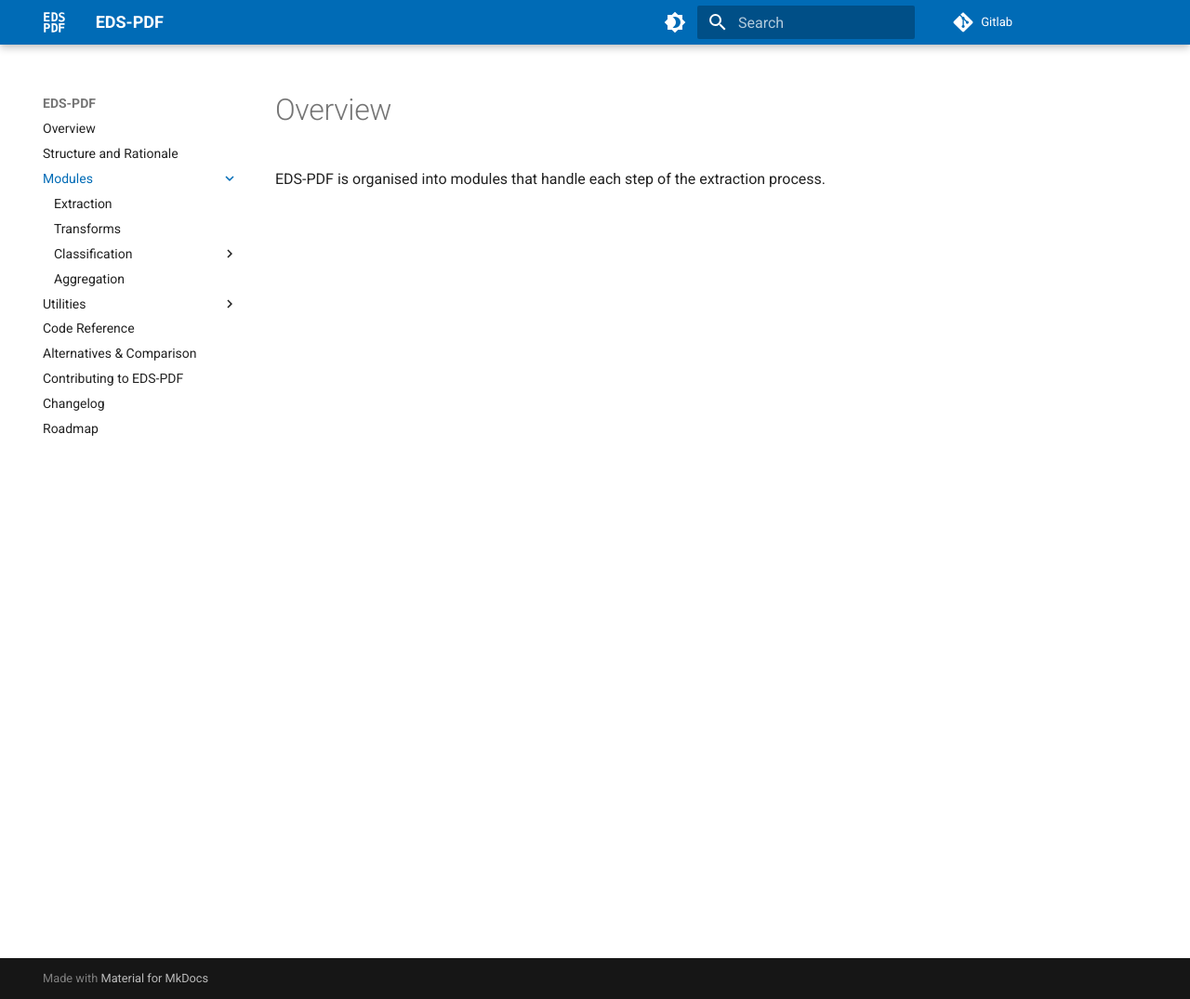
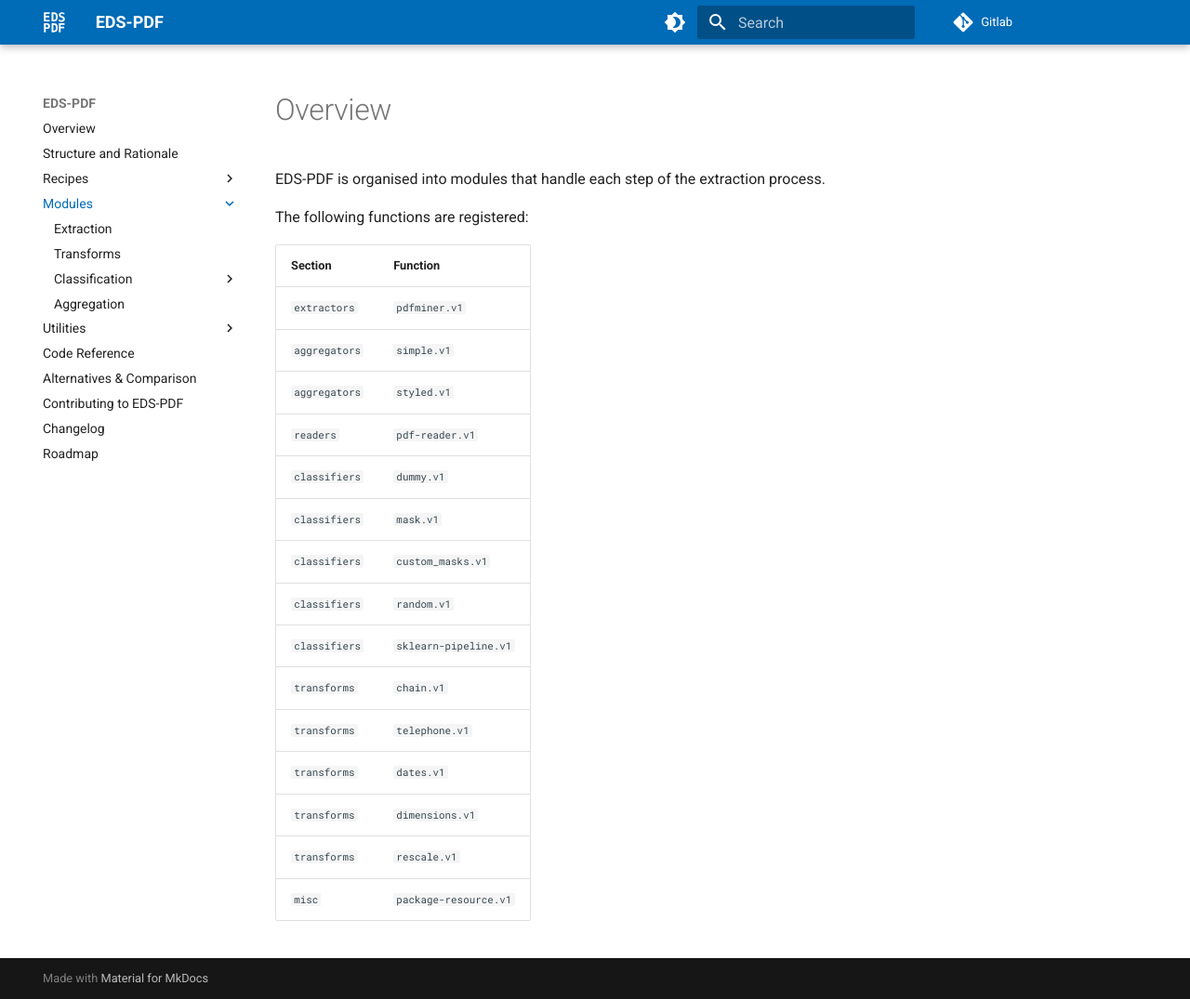
Before and after one commit to aphp/edspdf, an MkDocs documentation site: the page built from docs/modules/index.md, in a window 1280 px wide and 1075 px high. Shown: the whole window at 93% size. Built offline with MkDocs 1.6.1 and Material for MkDocs 9.7.7, drawn with Linux system fonts in a browser that asks for light colours; a script that is not in the unit is left out.

Commit message:
docs: add rule-based recipe

```diff
--- a/docs/modules/index.md
+++ b/docs/modules/index.md
@@ -1,3 +1,23 @@
 # Overview
 
 EDS-PDF is organised into modules that handle each step of the extraction process.
+
+The following functions are registered:
+
+| Section       | Function              |
+| ------------- | --------------------- |
+| `extractors`  | `pdfminer.v1`         |
+| `aggregators` | `simple.v1`           |
+| `aggregators` | `styled.v1`           |
+| `readers`     | `pdf-reader.v1`       |
+| `classifiers` | `dummy.v1`            |
+| `classifiers` | `mask.v1`             |
+| `classifiers` | `custom_masks.v1`     |
+| `classifiers` | `random.v1`           |
+| `classifiers` | `sklearn-pipeline.v1` |
+| `transforms`  | `chain.v1`            |
+| `transforms`  | `telephone.v1`        |
+| `transforms`  | `dates.v1`            |
+| `transforms`  | `dimensions.v1`       |
+| `transforms`  | `rescale.v1`          |
+| `misc`        | `package-resource.v1` |
--- a/mkdocs.yml
+++ b/mkdocs.yml
@@ -25,10 +25,10 @@ theme:
 nav:
   - index.md
   - rationale.md
-  # - Recipes:
-  #     - recipes/index.md
-  #     - recipes/rules.md
-  #     - Simple Trained Pipeline: recipes/sklearn.md
+  - Recipes:
+      - recipes/index.md
+      - recipes/rules.md
+      - A First Trained Pipeline: recipes/sklearn.md
   - Modules:
       - modules/index.md
       - modules/extraction.md
```
Also changed, not shown: docs/index.md (+2 -0 lines), docs/rationale.md (+17 -5 lines), docs/recipes/index.md (added, +4 -0 lines), docs/recipes/rules.md (added, +107 -0 lines), docs/recipes/sklearn.md (added, +11 -0 lines), docs/recipes/resources/lines.jpeg (added), docs/recipes/resources/merged.jpeg (added).
